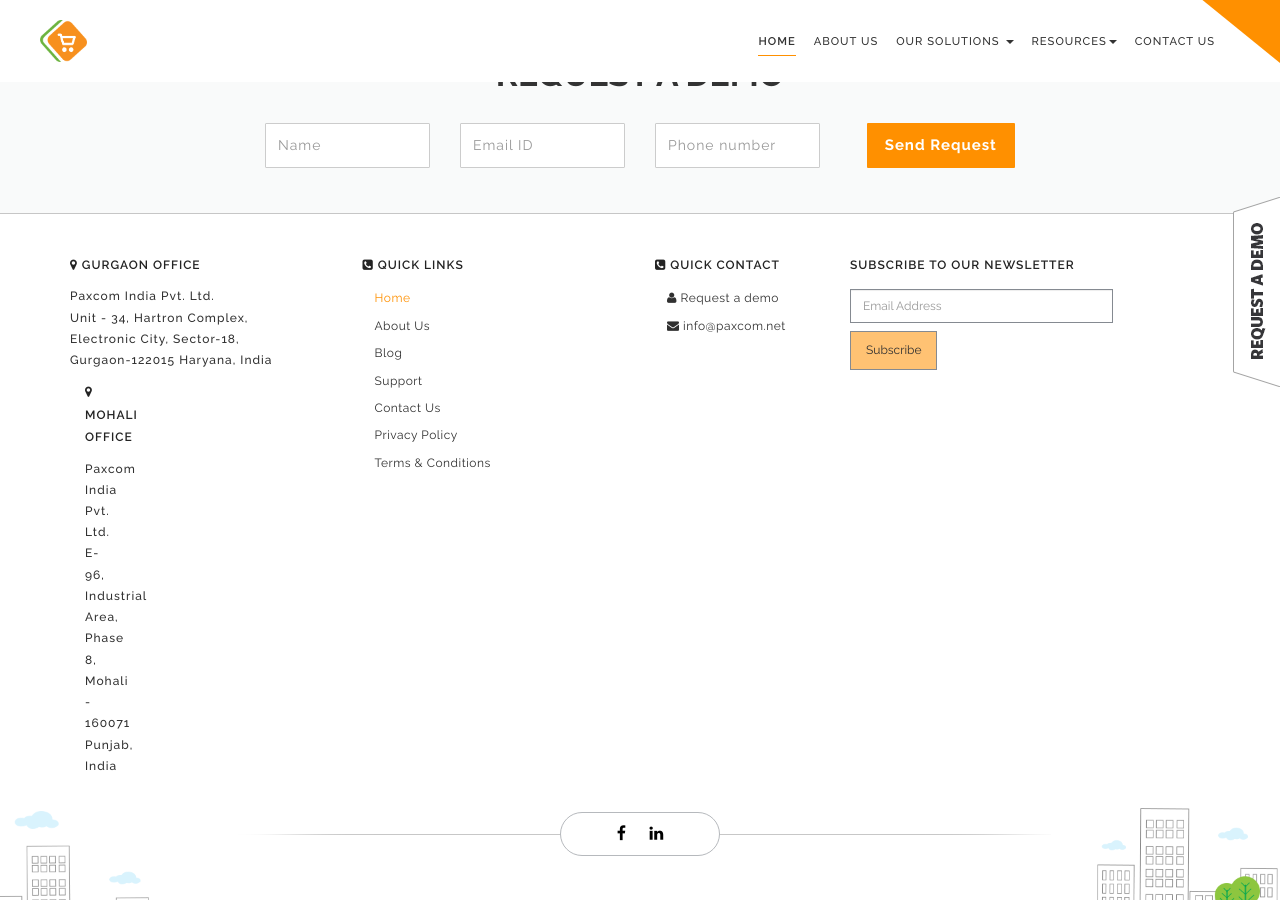
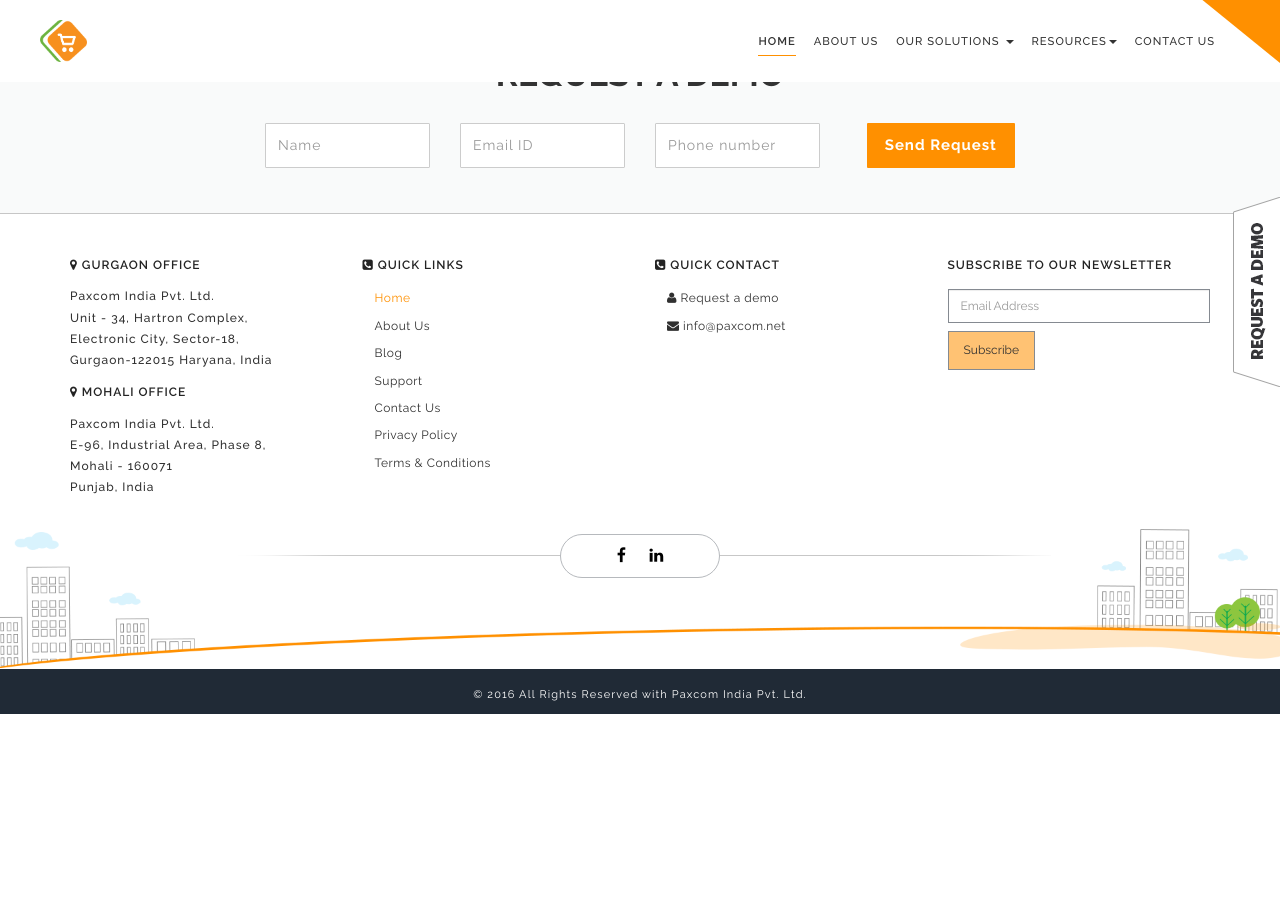
Before and after one commit to paxcom/paxcom.github.io, a Jekyll site: the page built from index.md, in a window 1280 px wide and 900 px high, scrolled down 1571 px. Built offline with Jekyll 4.4.1, drawn with Linux system fonts in a browser that asks for light colours; comment, search, counter and statistics services are not loaded; after the commit the page ends 2285 px from its top, so only the background shows below that.

Commit message:
footer changes edit

```diff
--- a/_includes/footer.html
+++ b/_includes/footer.html
@@ -21,7 +21,7 @@
           <!--<a href="#" class="btn-location">Locate us on Google map</a>-->
 
 
-        <div class="footer-add col-md-2 col-sm-4 col-xs-12">
+        <div class="">
           <div class="footer-heading"><i class="fa  fa-map-marker"></i> Mohali office</div>
           <p>Paxcom India Pvt. Ltd. <br>
             E-96, Industrial Area, Phase 8,<br>
@@ -32,8 +32,6 @@
         </div>
 
         </div>
-
-
 
         <div class="footer-add col-md-3 col-sm-3 col-xs-12">
           <div class="footer-heading"><i class="fa fa-phone-square"></i> QUICK links</div>
@@ -58,7 +56,7 @@
                     </ul>-->
         </div>
 
-        <div class="footer-add col-md-2 col-sm-4 col-xs-12">
+        <div class="footer-add col-md-3 col-sm-4 col-xs-12">
           <div class="footer-heading"><i class="fa fa-phone-square"></i> QUICK CONTACT</div>
           <ul class="footer-links">
             <li><a href="#" class="request-demo"><i class="fa fa-user"></i> Request a demo</a></li>
```
